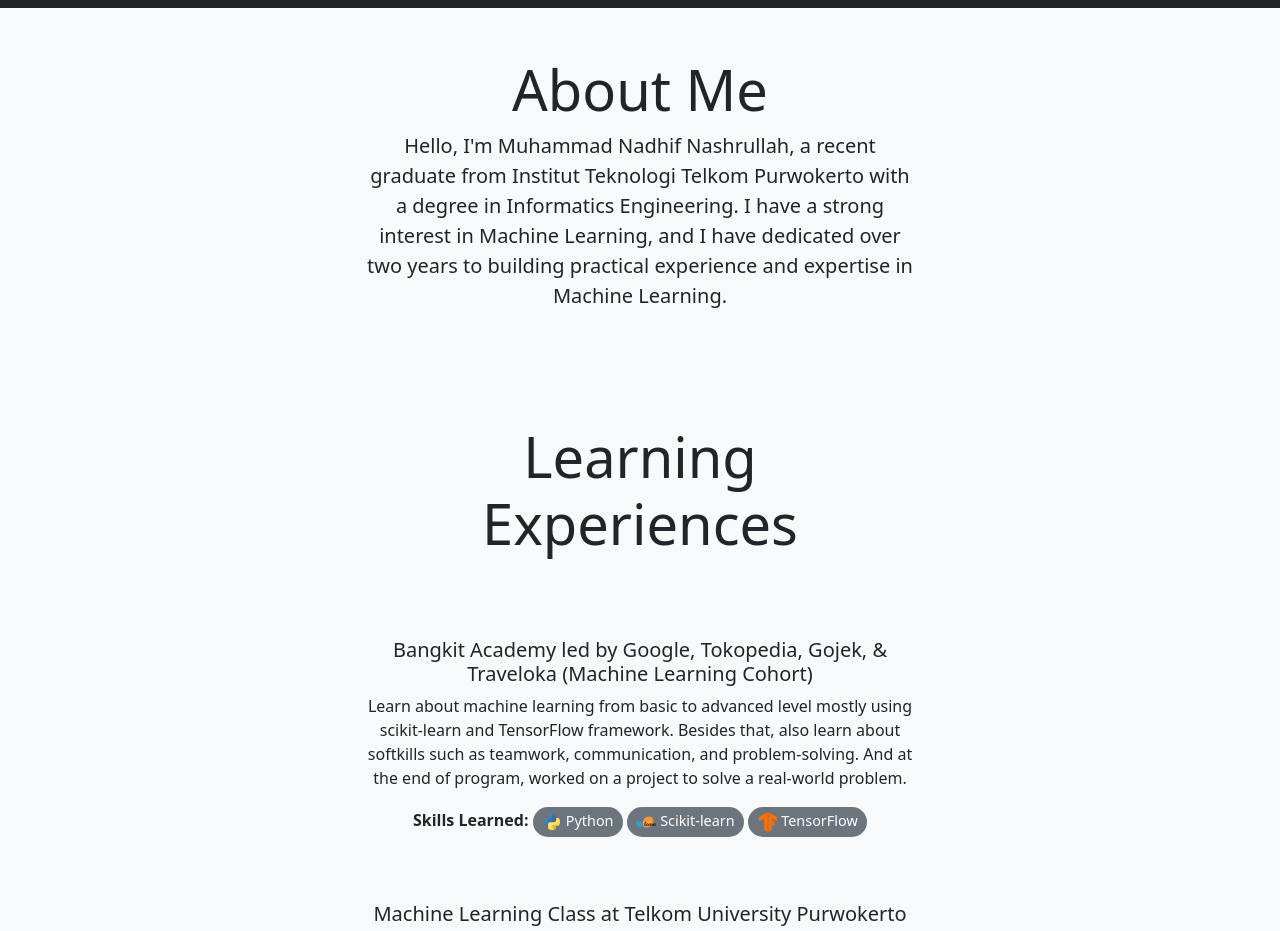
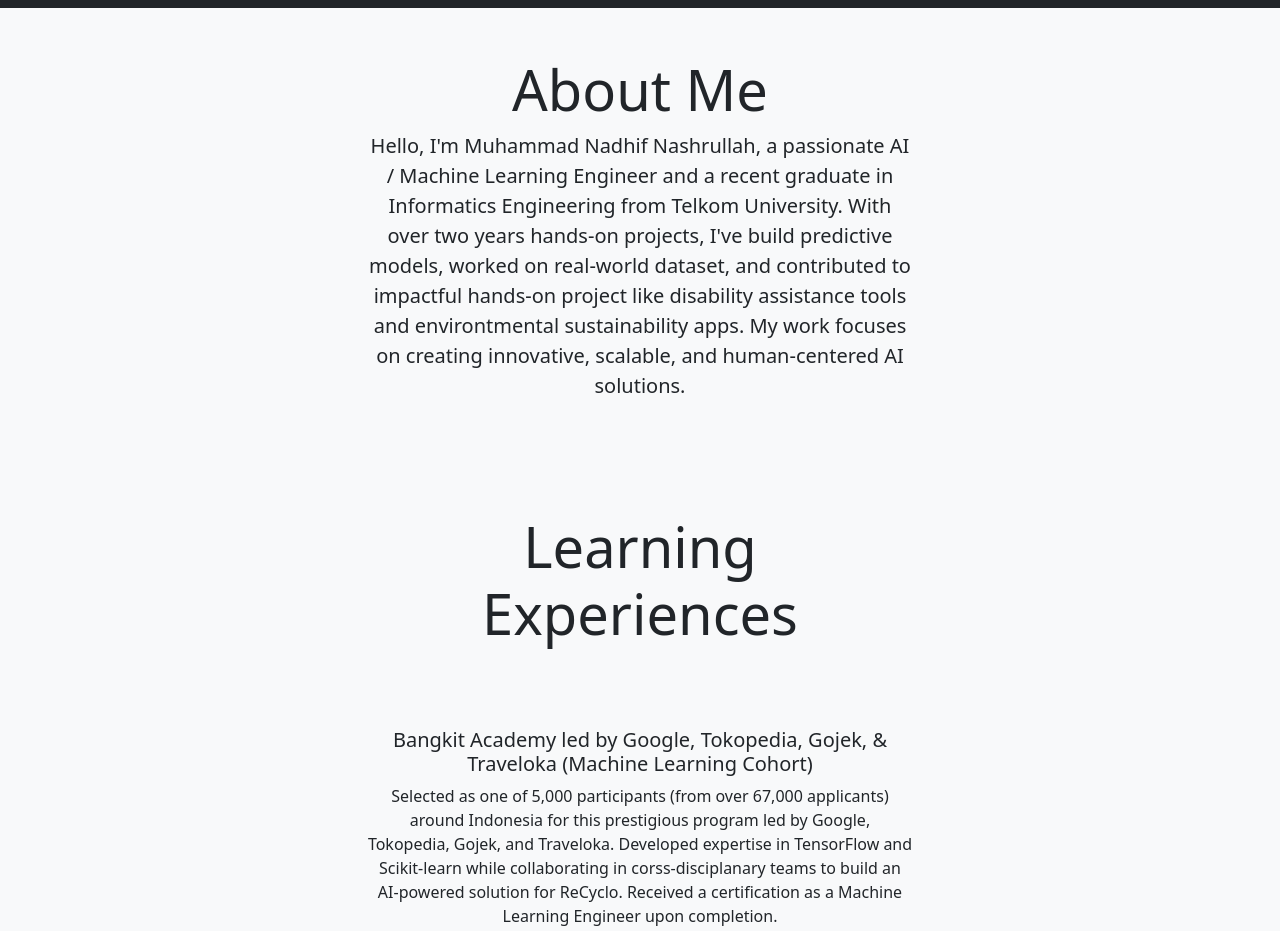
Before and after one commit to dipp-12/dipp-12.github.io, a website: page index.html in a window 1280 px wide. Shown: the part 880-1811 px from the top of the page. Drawn offline with nearby package versions, Linux system fonts and the light colour scheme.

Commit message:
Update personal description

```diff
--- a/index.html
+++ b/index.html
@@ -49,9 +49,7 @@
                 <h1 class="display-4">About Me</h1>
                 <p class="lead">
                     <!-- Add your biography, skills, experiences, etc. here -->
-                    Hello, I'm Muhammad Nadhif Nashrullah, a recent graduate from Institut Teknologi Telkom Purwokerto
-                    with a degree in Informatics Engineering. I have a strong interest in Machine Learning, and I have
-                    dedicated over two years to building practical experience and expertise in Machine Learning.
+		    Hello, I'm Muhammad Nadhif Nashrullah, a passionate AI / Machine Learning Engineer and a recent graduate in Informatics Engineering from Telkom University. With over two years hands-on projects, I've build predictive models, worked on real-world dataset, and contributed to impactful hands-on project like disability assistance tools and environtmental sustainability apps. My work focuses on creating innovative, scalable, and human-centered AI solutions.
                 </p>
             </div>
         </div>
@@ -65,12 +63,7 @@
                     <li class="py-4">
                         <h5>Bangkit Academy led by Google, Tokopedia, Gojek, & Traveloka (Machine Learning Cohort)</h5>
                         <p>
-                            Learn about machine learning from basic to advanced level mostly using scikit-learn and
-                            TensorFlow framework. Besides that, also learn about softkills such as teamwork,
-                            communication, and
-                            problem-solving. And at the end of program, worked on a project to solve
-                            a real-world
-                            problem.
+                           Selected as one of 5,000 participants (from over 67,000 applicants) around Indonesia for this prestigious program led by Google, Tokopedia, Gojek, and Traveloka. Developed expertise in TensorFlow and Scikit-learn while collaborating in corss-disciplanary teams to build an AI-powered solution for ReCyclo. Received a certification as a Machine Learning Engineer upon completion.
                         </p>
                         <p><strong>Skills Learned:</strong>
                             <span class="badge rounded-pill bg-secondary">
```
